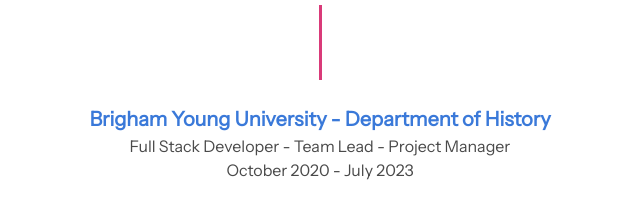
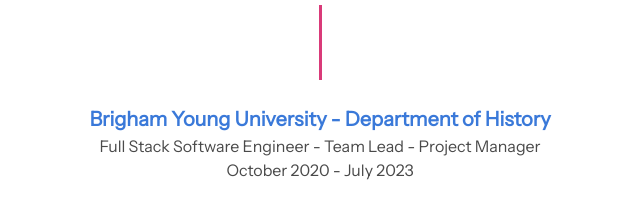
Before and after one commit to hbludworth/portfolio, a Vue app: page / in a window 1280 px wide. Shown: the part 4220-4424 px from the top of the page, without its empty margins (320-960 px from the left). Built offline with nearby package versions, Linux system fonts and the light colour scheme; a web font is replaced by a local one.

Commit message:
updated titles

```diff
--- a/index.html
+++ b/index.html
@@ -8,7 +8,7 @@
       rel="stylesheet"
       href="https://cdn.jsdelivr.net/npm/@mdi/font@6.5.95/css/materialdesignicons.min.css"
     />
-    <title>Harrison Bludworth | Full Stack Developer</title>
+    <title>Harrison Bludworth | Full Stack Software Engineer</title>
   </head>
   <body>
     <div id="app"></div>
--- a/src/views/HomeView.vue
+++ b/src/views/HomeView.vue
@@ -386,7 +386,7 @@ const myExperience: Ref<ExperienceTemplate[]> = ref([
   },
   {
     company: 'Brigham Young University - Department of History',
-    position: 'Full Stack Developer - Team Lead - Project Manager',
+    position: 'Full Stack Software Engineer - Team Lead - Project Manager',
     time: 'October 2020 - July 2023',
   },
   {
```
